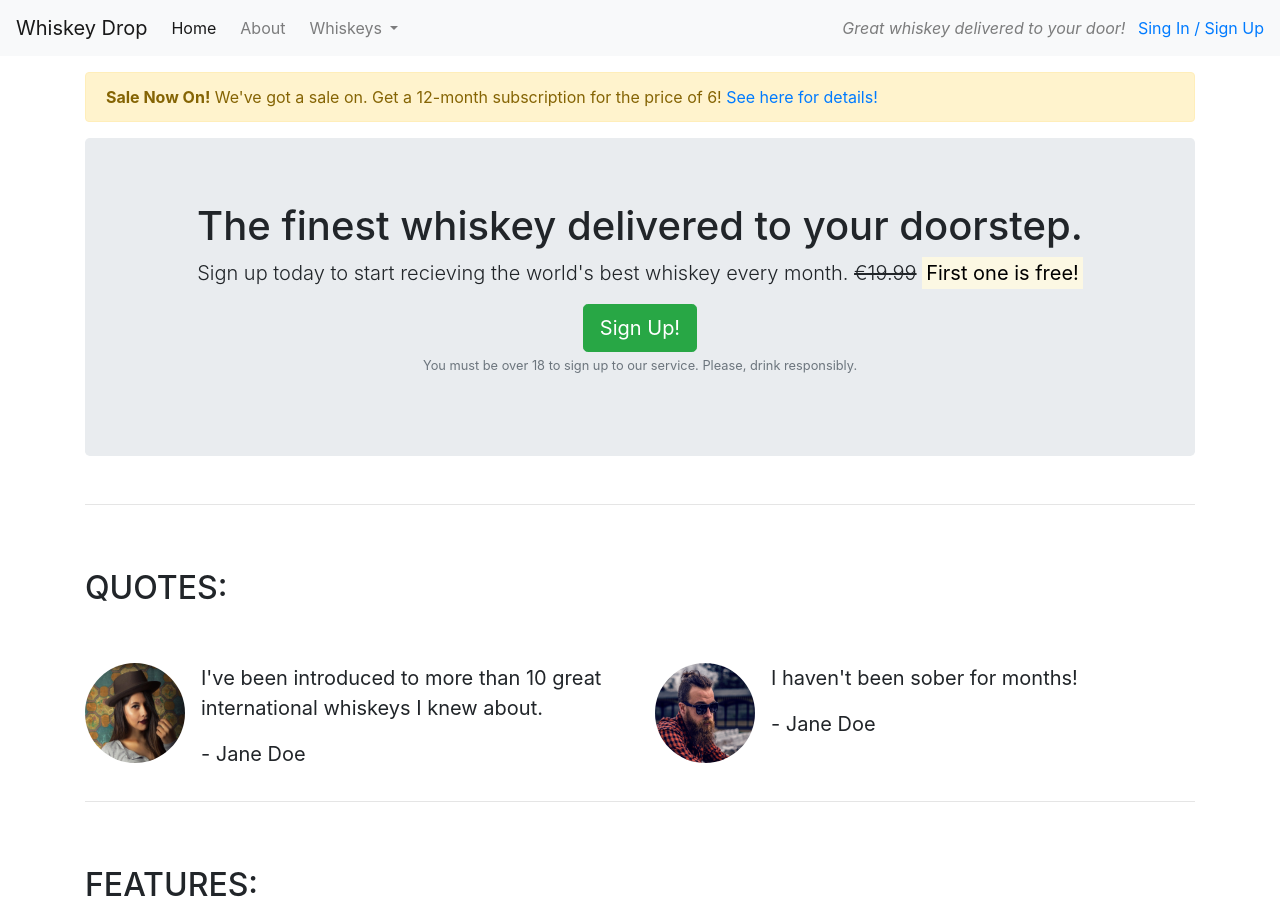
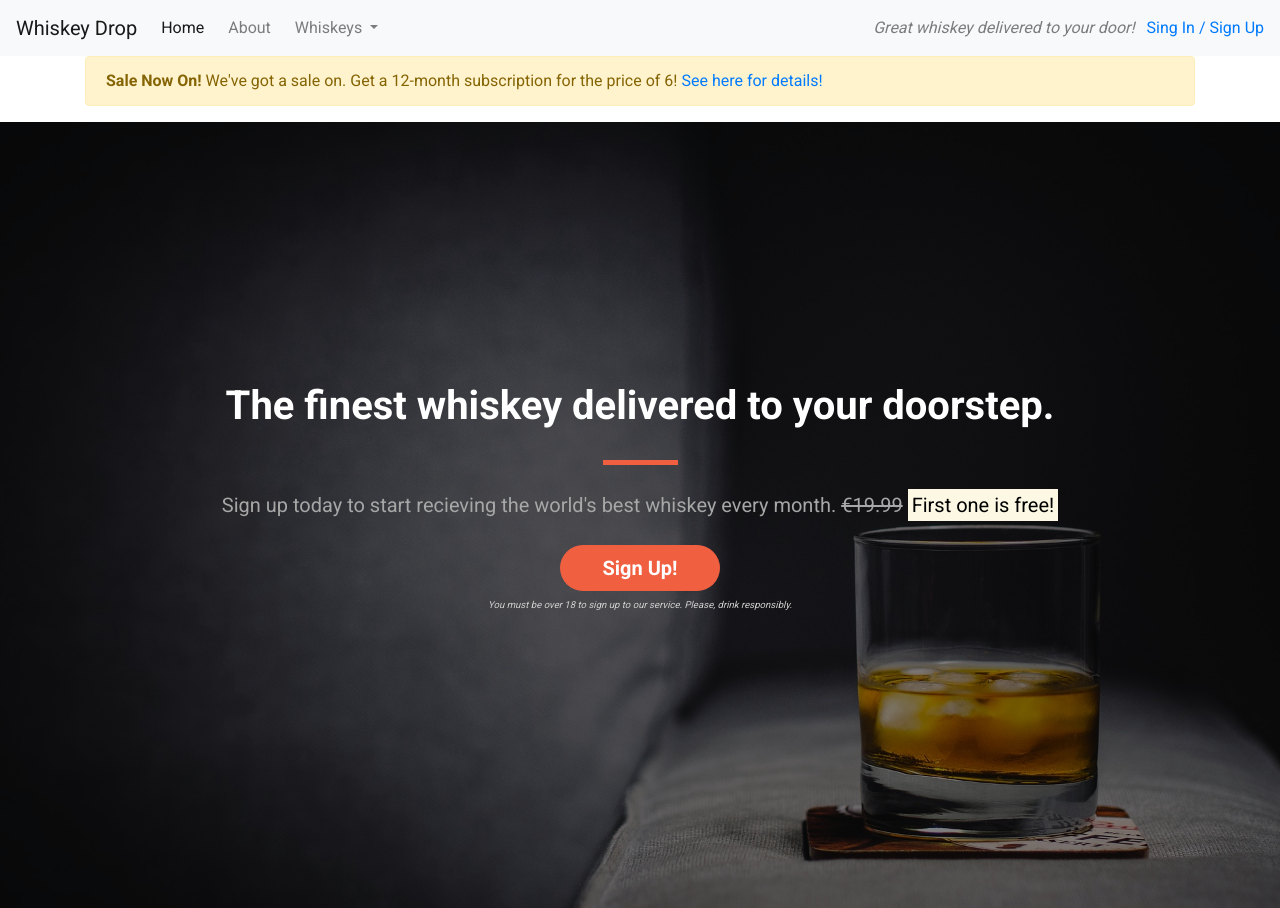
Before and after one commit to DilaraUcar/BT-project, a plain HTML site: page index.html in a window 1280 px wide. Shown: the top 908 px of the page. Drawn offline with nearby package versions, Linux system fonts and the light colour scheme.

Commit message:
Style callot section

```diff
--- /dev/null
+++ b/css/style.css
@@ -0,0 +1,95 @@
+body {
+    font-family: "Roboto", sans-serif;
+}
+
+.alert-container {}
+
+.callout-container {
+    height: 100vh;
+
+    background: url("../images/whiskey-background.jpg") no-repeat bottom right fixed;
+    -webkit-background-size: cover;
+    -moz-background-size: cover;
+    -o-background-size: cover;
+    background-size: cover;
+
+    display: flex;
+    align-items: center;
+    justify-content: center;
+
+    position: relative;
+}
+
+.opaqaue-overlay {
+    position: absolute;
+    top: 0;
+    left: 0;
+    height: 100%;
+    width: 100%;
+    background-color: rgba(0,0,0,0.5);
+}
+
+.quotes-container {}
+
+.features-container {}
+
+/* Block dividers */
+
+.block-divider {
+    width: 75px;
+    height: 5px;
+    border: 0;
+}
+
+.block-divider--orange {
+    background-color: #f05f40;
+}
+
+.block-divider--short {
+    width: 35px;
+}
+
+/* Jumbotron */
+
+.jumbotron {
+    background-color: transparent;
+}
+
+.jumbotron-header {
+    color: white;
+    font-weight: bold;
+    margin-bottom: 30px;
+}
+
+.jumbotron .lead {
+    margin: 25px 0;
+    color: #a7a7a7;
+}
+
+.jumbotron small {
+    font-size: 60%;
+    font-style: italic;
+    color: #d0d0d0;
+}
+
+/* Buttons */
+
+.btn--cta {
+    font-weight: bold;
+    border-radius: 23px;
+    width: 160px;
+}
+
+.btn--red {
+    color: white;
+    background-color: #f05f40;
+    border: #f05f40;
+}
+
+.btn--red:hover,
+.btn--red:active,
+.btn--red:focus,
+.btn--red:active:focus {
+    background-color: #df4929;
+    border-color: #df4929;
+}
--- a/index.html
+++ b/index.html
@@ -7,6 +7,8 @@
     <title>Whiskey Drop | Taste a new whiskey every month</title>
     <link rel="stylesheet" href="https://cdn.jsdelivr.net/npm/bootstrap@4.1.3/dist/css/bootstrap.min.css"
         integrity="sha384-MCw98/SFnGE8fJT3GXwEOngsV7Zt27NXFoaoApmYm81iuXoPkFOJwJ8ERdknLPMO" crossorigin="anonymous">
+    <link href="https://fonts.googleapis.com/css2?family=Roboto:wght@400;700&display=swap" rel="stylesheet">
+    <link rel="stylesheet" href="css/style.css">
 </head>
 
 <body>
@@ -43,7 +45,7 @@
             <a href="/login">Sing In / Sign Up</a>
         </div>
     </nav>
-    <article class="container mt-3">
+    <div class="container alert-container">
         <div class="row d-none d-sm-block">
             <div class="col-12">
                 <div class="alert alert-warning">
@@ -52,26 +54,31 @@
                 </div>
             </div>
         </div>
+    </div>
+    <div class="container-fluid callout-container">
         <!-- Callout -->
+        <div class="opaqaue-overlay">&nbsp;</div>
         <div class="row">
             <div class="col-12">
                 <section class="callout jumbotron text-center">
-                    <h1>The finest whiskey delivered to your doorstep.</h1>
+                    <h1 class="jumbotron-header">The finest whiskey delivered to your doorstep.</h1>
+                    <hr class="block-divider block-divider--orange">
                     <p class="lead">Sign up today to start recieving the world's best whiskey every month.
                         <s class="d-none d-sm-inline">€19.99</s>
                         <span class="d-inline d-sm-none"><br></span>
                         <strong><mark>First one is free!</mark></strong>
                     </p>
-                    <button class="btn btn-success btn-lg" data-toggle="modal" data-target="#signUpModal">Sign Up!</button>
+                    <button class="btn btn-lg btn--cta btn--red" data-toggle="modal" data-target="#signUpModal">Sign
+                        Up!</button>
                     <p class="text-muted"><small>You must be over 18 to sign up to our service. Please, drink
                             responsibly.</small></p>
                 </section>
             </div>
         </div>
-
-        <hr>
+    </div>
 
     <!-- Quotes -->
+    <div class="container quotes-container">
         <section class="quotes">
             <div class="row">
                 <div class="col-12 my-5">
@@ -108,9 +115,10 @@
             </div>
         </section>
 
-        <hr>
+    </div>
 
     <!-- Features -->
+    <div class="features-container">
         <section class="features">
             <div class="row">
                 <div class="col-12 my-5">
@@ -157,7 +165,7 @@
                 </div>
             </div>
         </section>
-    </article>
+    </div>
 
     <div class="modal" tabindex="-1" role="dialog" id="signUpModal">
         <div class="modal-dialog" role="document">
@@ -172,8 +180,10 @@
                     <form>
                         <div class="form-group">
                             <label for="exampleInputEmail1">Email address</label>
-                          <input type="email" class="form-control" id="exampleInputEmail1" aria-describedby="emailHelp" placeholder="Enter email">
-                          <small id="emailHelp" class="form-text text-muted">We'll never share your email with anyone else.</small>
+                            <input type="email" class="form-control" id="exampleInputEmail1"
+                                aria-describedby="emailHelp" placeholder="Enter email">
+                            <small id="emailHelp" class="form-text text-muted">We'll never share your email with anyone
+                                else.</small>
                         </div>
                         <div class="form-group">
                             <label for="password">Password</label>
@@ -181,7 +191,8 @@
                         </div>
                         <div class="form-group">
                             <label for="repeatPassword">Repeat Password</label>
-                            <input type="password" class="form-control" id="repeatPassword" placeholder="Repeat Password">
+                            <input type="password" class="form-control" id="repeatPassword"
+                                placeholder="Repeat Password">
                         </div>
                         <button type="submit" class="btn btn-success">Submit</button>
                     </form>
```
Also changed, not shown: images/whiskey-background.jpg (added). Lines whose indentation alone changed are shown as unchanged.
